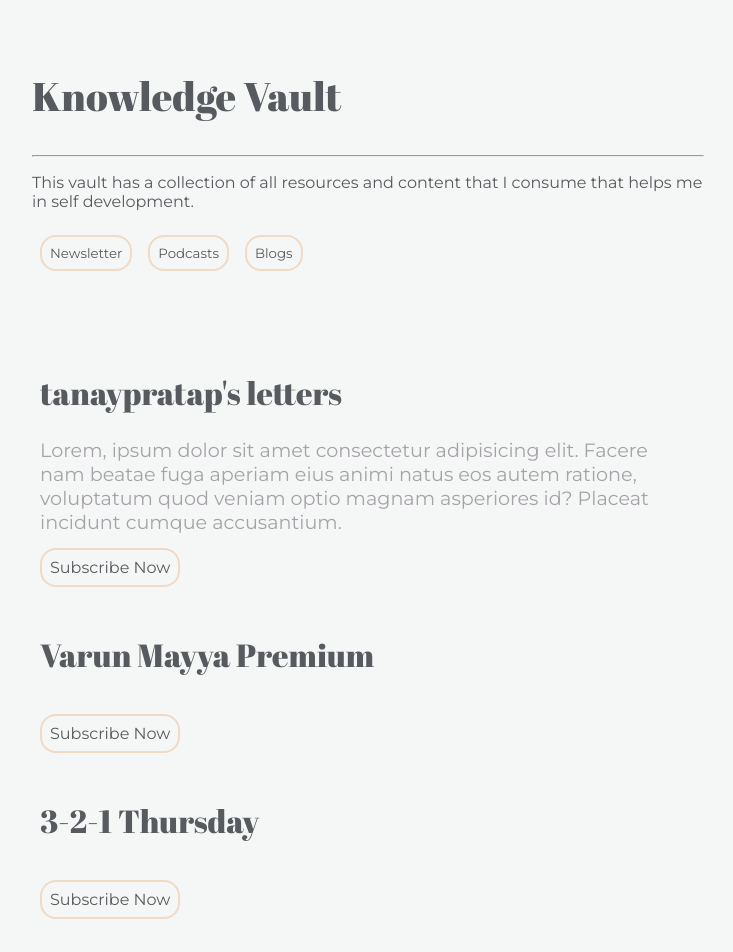
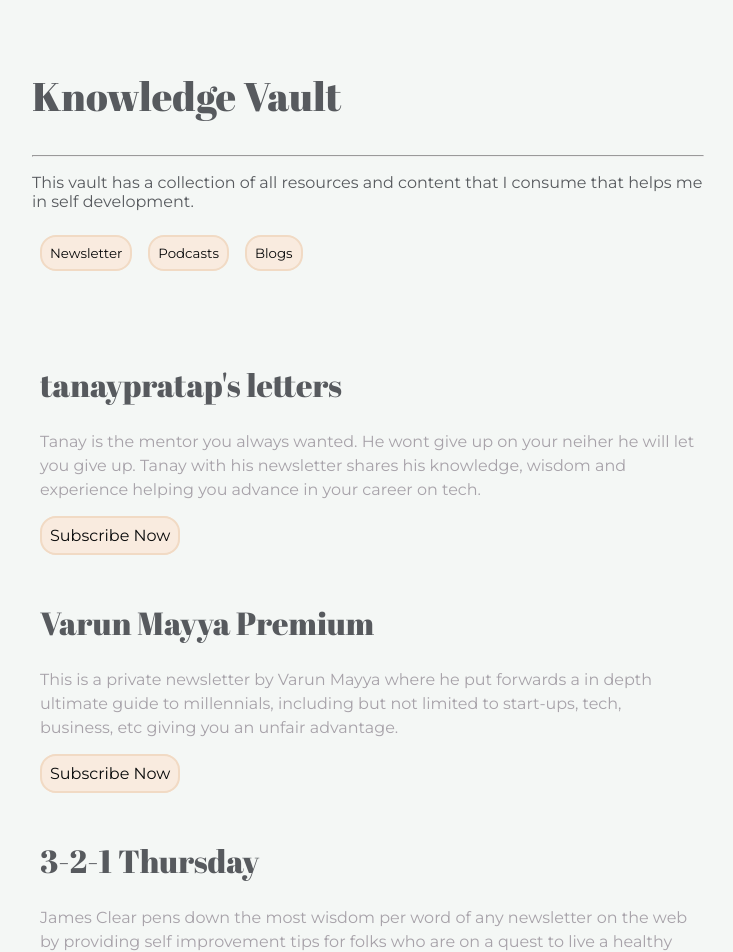
Before and after one commit to rahulbakshi4/knowledge-vault, a React (Create React App) app: page / in a window 1280 px wide. Shown: the top 952 px of the page, without its empty margins (272-1005 px from the left). Built offline with nearby package versions, Linux system fonts and the light colour scheme.

Commit message:
added: description to newsletters and minor tweeks

```diff
--- a/src/App.css
+++ b/src/App.css
@@ -27,7 +27,7 @@
 .resource-list{
     list-style: none;
     margin: 20px 0;
-    padding: 1.5rem 0rem;
+    padding: 1rem 0rem;
 
 }
 .btn{
@@ -36,13 +36,14 @@
   border: 2px solid #f1dac4;
   border-radius: 1rem;
   font: 1rem;
-  background:transparent;
-  color: #575A5E;
+  background-color: #F9EBDF;
+  color: #08090A;
   font-family: 'Montserrat', sans-serif;
 }
 .btn:hover{
-  background-color: #f1dac4;
-  color: #08090A;
+
+  background-color: transparent;
+  color: #575A5E;
 }
 .res-title{
 color:#575A5E;
@@ -53,9 +54,10 @@
 
 .res-desc{
   padding: 0.5rem 0.5rem;
-  font-size: 1.2rem;
+  font-size: 1rem;
   margin-bottom: 0.5rem;font-family: 'Montserrat', sans-serif;
   color: #A7A2A9;
+  line-height: 1.5rem;
 
 }
 .res-link{
@@ -65,16 +67,18 @@
   margin: 2rem 0;
 }
 a{
-  color: #575A5E;
+
   text-decoration: none;
   border: 2px solid #f1dac4;
   padding: 0.5rem;
   border-radius: 1rem;
+  background-color: #F9EBDF;
+  color: #08090A;
   font-family: 'Montserrat', sans-serif;
 }
 a:hover{
-  background-color: #f1dac4;
-  color: #08090A;
+  background-color: transparent;
+  color: #575A5E;
 }
 footer a{
  border: none;
--- a/src/components/VaultDB.js
+++ b/src/components/VaultDB.js
@@ -2,20 +2,20 @@
      Newsletter : [
          {
              name: "tanaypratap's letters",
-             desc: "Lorem, ipsum dolor sit amet consectetur adipisicing elit. Facere nam beatae fuga aperiam eius animi natus eos autem ratione, voluptatum quod veniam optio magnam asperiores id? Placeat incidunt cumque accusantium.",
+             desc: "Tanay is the mentor you always wanted. He wont give up on your neiher he will let you give up. Tanay with his newsletter shares his knowledge, wisdom and experience helping you advance in your career on tech.",
              link: "https://tanaypratap.substack.com",
              action:"Subscribe Now"
          },
          {
             name: "Varun Mayya Premium",
-            desc: "",
+            desc: "This is a private newsletter by Varun Mayya where he put forwards a in depth ultimate guide to millennials, including but not limited to start-ups, tech, business, etc giving you an unfair advantage. ",
             link: "https://varunmayya.com",
             action:"Subscribe Now"
 
          },
          {
             name: "3-2-1 Thursday",
-            desc: "",
+            desc: "James Clear pens down the most wisdom per word of any newsletter on the web by providing self improvement tips for folks who are on a quest to live a healthy life",
             link: "https://jamesclear.com/3-2-1",
             action:"Subscribe Now"
          },
@@ -26,19 +26,20 @@
              action:"Subscribe Now"
          },
            { name:"Daily Stoic",
-            desc:"",
+            desc:"A daily medicine to soul designed to help you cultivate strength, insight, and wisdom to live your best life.",
             link:"https://dailystoic.com/",
-            action:"Subscribe Now"},
+            action:"Subscribe Now"
+        },
 
             {
                 name:"Monday Musings and Friday Finds",
-                desc:"",
+                desc:"David Perell funnel into utility over interestingness and urgency over importance, and the timely over the timeless. Each edition will be fresh and worthy of your attention; and is a break from the rest of the news-obsessed Internet.",
                 link:"https://perell.com/newsletter/",
                 action:"Subscribe Now"
             },
             {
                 name:"Flow Research Collective",
-                desc:"",
+                desc: "Steven Kotler helps you to accomplish your wildest professional goals while reclaiming time, space, and freedom in your personal life. In this newsletter, he pens down peak performance tips to help you spend more time in flow immediately.",
                 link:"https://www.stevenkotler.com/about",
                 action:"Subscribe Now"
             }
```
Also changed, not shown: src/assests/wickedbackground.svg (deleted), src/components/Header.js (line endings or trailing spaces).
